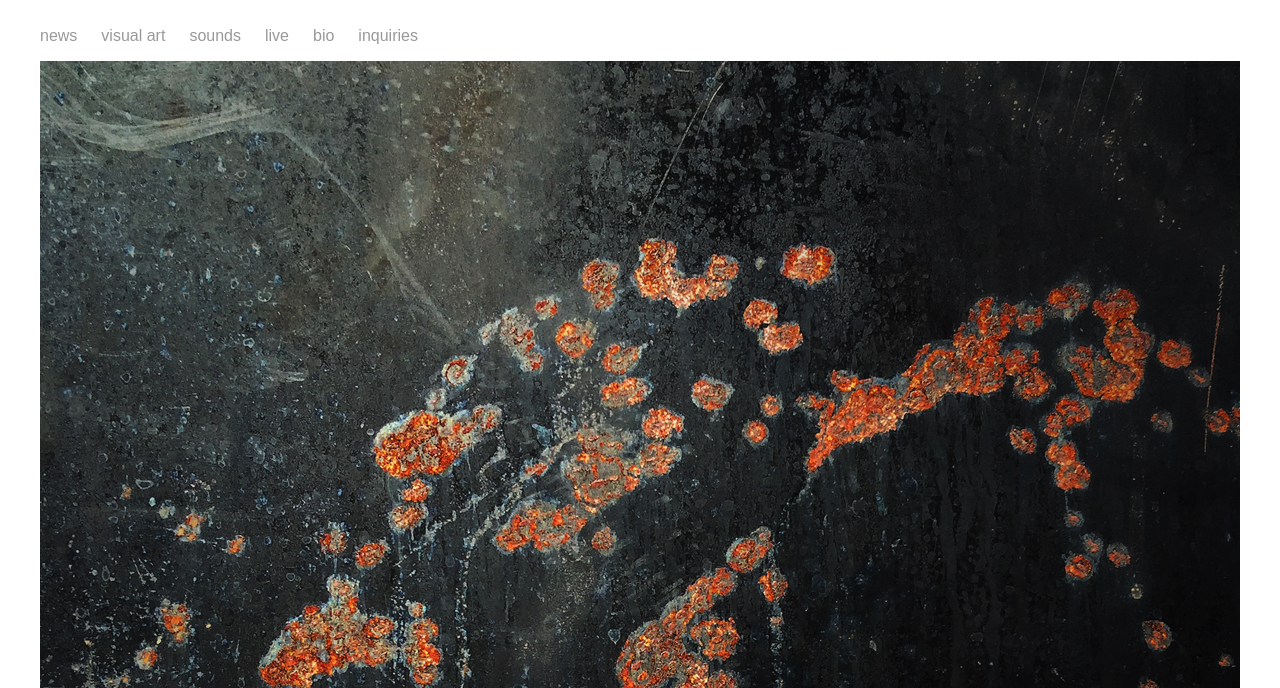
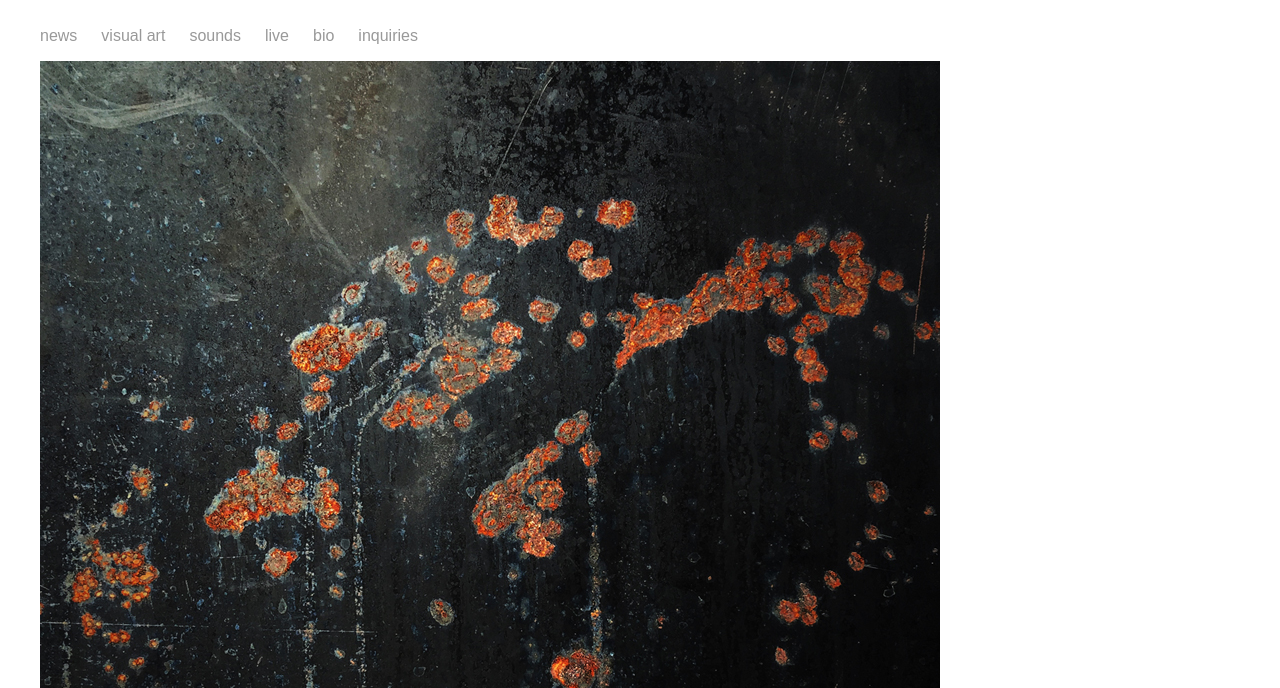
Before and after one commit to rickmond/rckmnd, a plain HTML site: page index.html in a window 1280 px wide. Shown: the part 112-800 px from the top of the page. Drawn offline with nearby package versions, Linux system fonts and the light colour scheme.

Commit message:
Update index.html

```diff
--- a/index.html
+++ b/index.html
@@ -28,7 +28,7 @@
 		<div id="splash">
 			<div id="release">
 				<div id="release_artwork">
-					<a href=""><img src=images/i-ii-1200px.jpg></img></a>
+					<a href=""><img src=images/i-ii-900px.jpg></img></a>
 				</div>
 				<div id="release_title">
 					<p><a href="">i &amp; ii (2015)</a></p>
```
